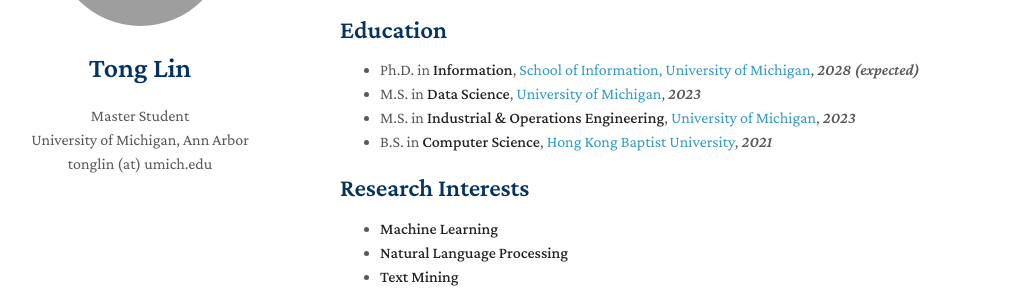
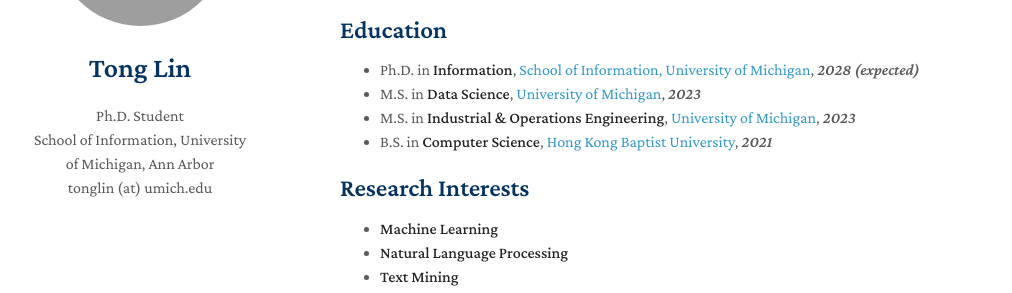
Before and after one commit to francislint/francislint.github.io, a Jekyll site: the page built from index.md, in a window 1280 px wide. Shown: the part 233-526 px from the top of the page, without its empty margins (130-1142 px from the left). Built offline with Jekyll 4.4.1, drawn with Linux system fonts in a browser that asks for light colours; nearby versions of some CDN libraries; a style sheet for code colours, icons or effects is not loaded; our own code applies the rules of GitHub Pages for plain Markdown files; grey boxes are pictures that could not be loaded.

Commit message:
update phd

```diff
--- a/_config.yml
+++ b/_config.yml
@@ -1,7 +1,7 @@
 # Basic Information
 title: Tong Lin
-position: Master Student
-affiliation: University of Michigan, Ann Arbor
+position: Ph.D. Student
+affiliation: School of Information, University of Michigan, Ann Arbor
 email: tonglin (at) umich.edu
 
 # Search Engine Optimization (SEO)
```
